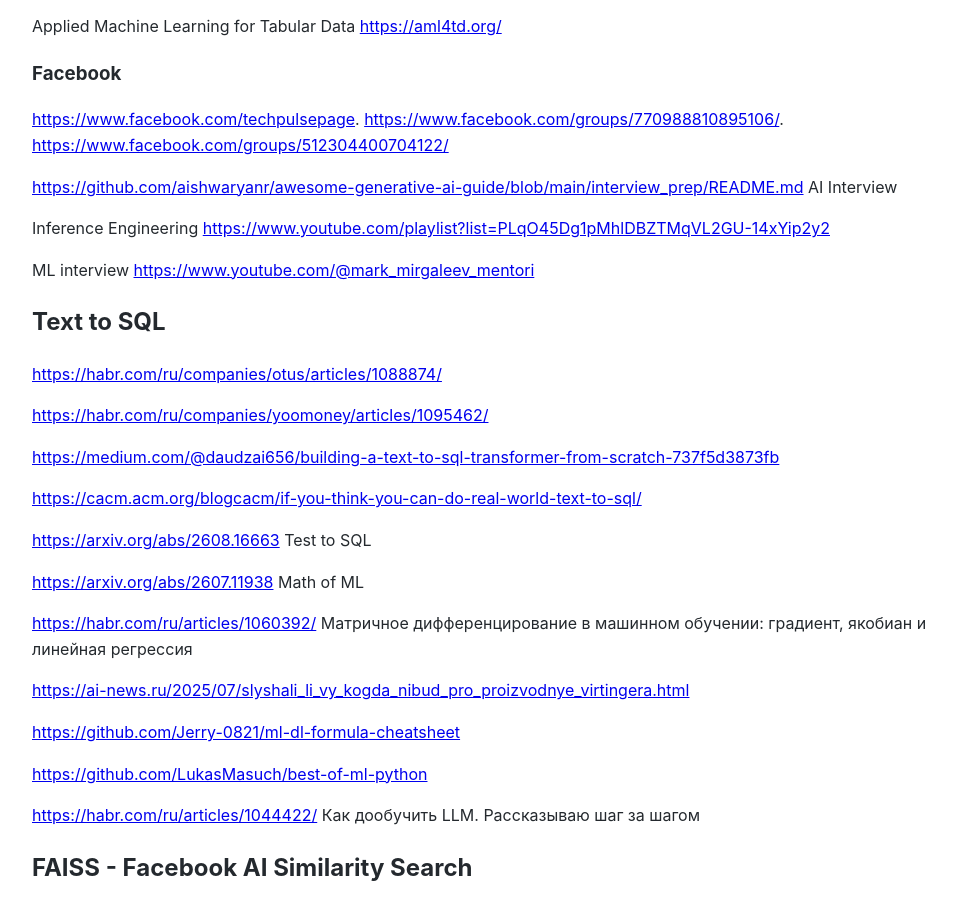
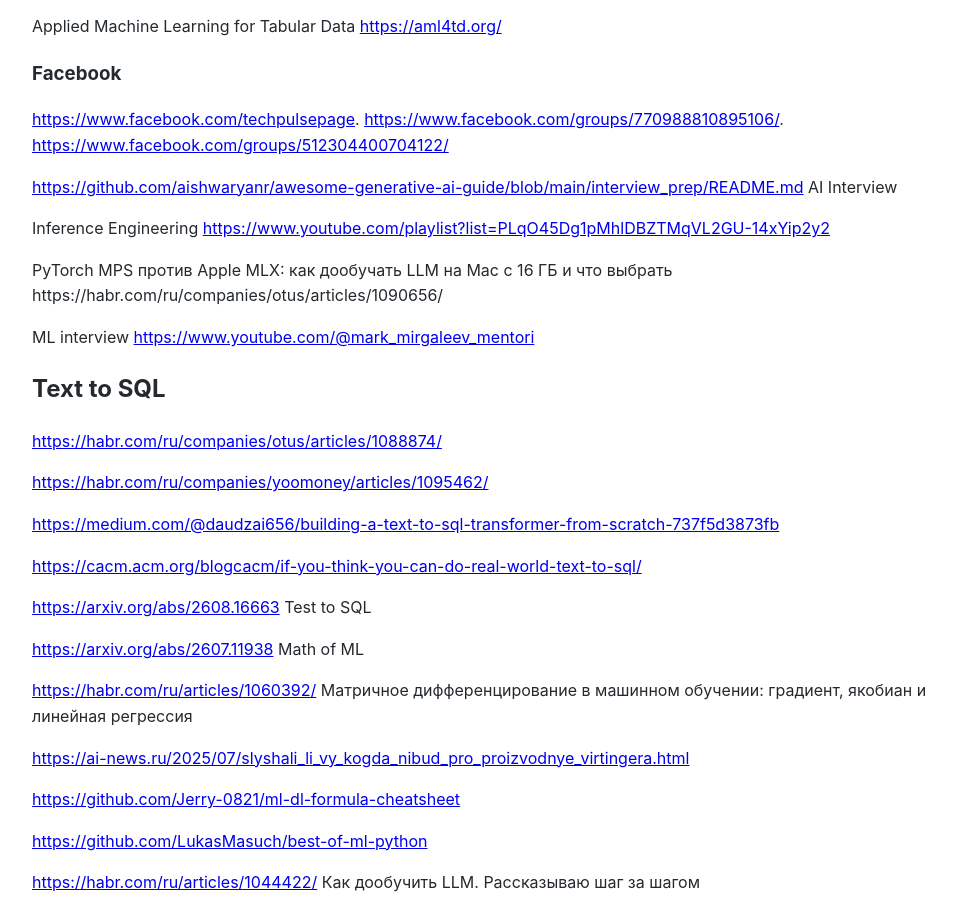
Before and after one commit to Michael-Lubinsky/michael-lubinsky.github.com, a Jekyll site: the page built from ml/mamba.md, in a window 1280 px wide and 900 px high, scrolled down 1129 px. Shown: the whole window, without its empty margins (158-1114 px from the left). Built offline with Jekyll 4.4.1, drawn with Linux system fonts in a browser that asks for light colours; our own code applies the rules of GitHub Pages for plain Markdown files.

Commit message:
Add resources for PyTorch MPS and ML interview

```diff
--- a/ml/mamba.md
+++ b/ml/mamba.md
@@ -58,6 +58,9 @@
 
 Inference Engineering
 <https://www.youtube.com/playlist?list=PLqO45Dg1pMhlDBZTMqVL2GU-14xYip2y2>
+
+PyTorch MPS против Apple MLX: как дообучать LLM на Mac с 16 ГБ и что выбрать
+https://habr.com/ru/companies/otus/articles/1090656/
 
 ML interview
 <https://www.youtube.com/@mark_mirgaleev_mentori>
```
